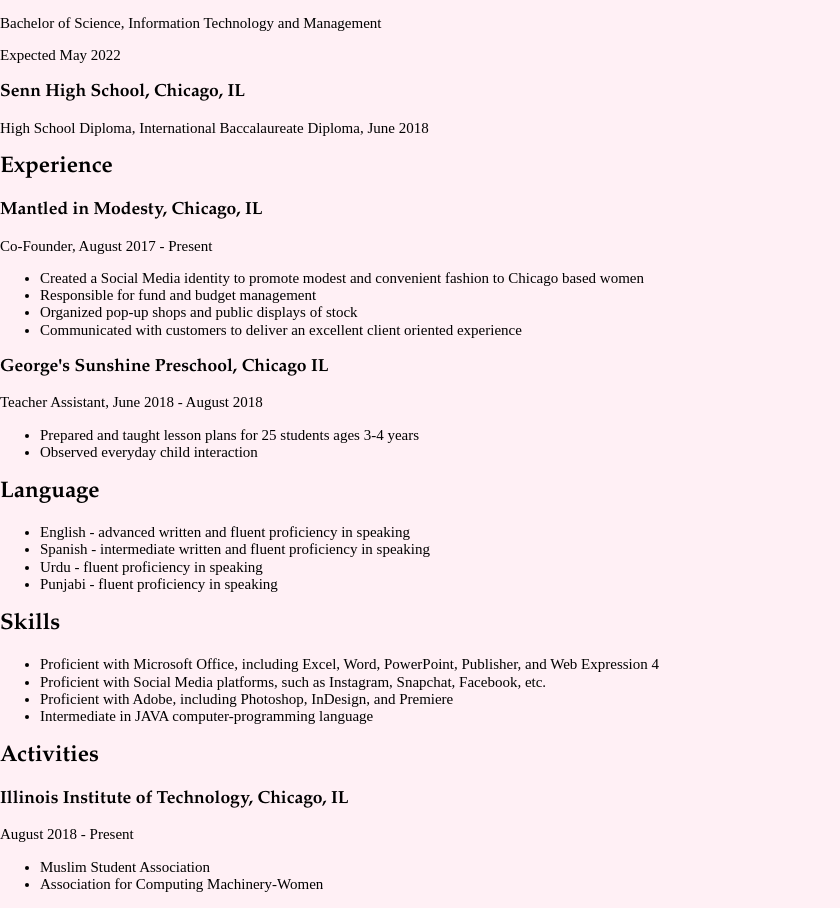
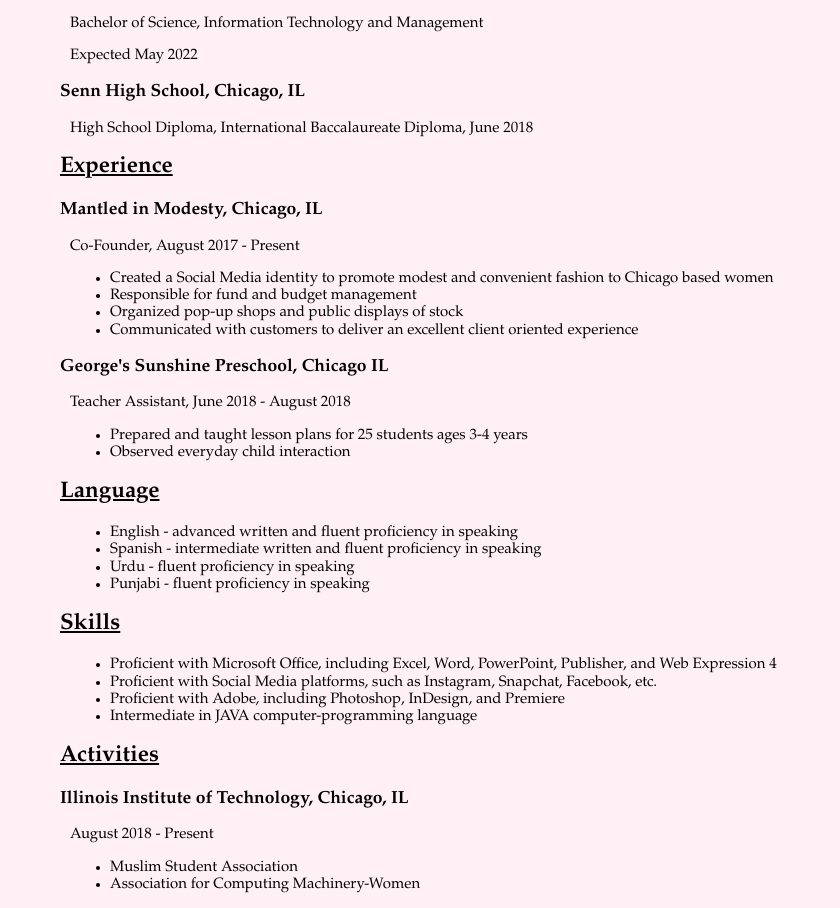
Before and after one commit to khaque1/Project2, a plain HTML site: page resume.html in a window 1280 px wide. Shown: the part 287-1195 px from the top of the page, without its empty margins (0-840 px from the left). Drawn offline with Linux system fonts and the light colour scheme.

Commit message:
changing formats/margin of the resume page

```diff
--- a/css/stylesheet.css
+++ b/css/stylesheet.css
@@ -85,10 +85,16 @@
 
 h2, h3 {
 		font-family: "Palatino Linotype", sans-serif;
+		margin-left: 60px;
+}
+
+h2 {
+		text-decoration: underline;
 }
 
 #email {
 		font-family: "Palatino Linotype", sans-serif;
+		margin-left: 30px;
 }
 
 #bio, #mbio {
@@ -103,3 +109,8 @@
 		font-size: 15px;
 		margin:510px;
 }
+
+#subtext, #bullets {
+		font-family: "Palatino Linotype", sans-serif;
+		margin-left: 70px;
+}
--- a/resume.html
+++ b/resume.html
@@ -7,7 +7,7 @@
 	<link rel="stylesheet" href="css/normalize.css">
 	<link href="https://fonts.googleapis.com/css?family=Shadows+Into+Light" rel="stylesheet">
  </head>
-	<body>
+	<body id="resume">
 		<h1 id="titles"> Kinza Haque | Resume </h1>
 		<nav id= "tabs">
 			<ul id= "tabs">
@@ -24,17 +24,17 @@
 	<section>
 	<h2> Education </h2>
 	<h3> Illinois Institute of Technology, Chicago, IL  </h3>
-	<p> Bachelor of Science, Information Technology and Management </p>
-	<p> Expected May 2022 </p>
+	<p id= "subtext"> Bachelor of Science, Information Technology and Management </p>
+	<p id= "subtext"> Expected May 2022 </p>
 	<h3> Senn High School, Chicago, IL </h3>
-	<p> High School Diploma, International Baccalaureate Diploma, June 2018 </p>
+	<p id= "subtext"> High School Diploma, International Baccalaureate Diploma, June 2018 </p>
 	</section>
 
 	<section>
 	<h2> Experience </h2>
 	<h3> Mantled in Modesty, Chicago, IL </h3>
-	<p> Co-Founder, August 2017 - Present </p>
-		<ul>
+	<p id= "subtext"> Co-Founder, August 2017 - Present </p>
+		<ul id="bullets">
 			<li> Created a Social Media identity to promote modest and convenient fashion to Chicago based women </li>
 			<li> Responsible for fund and budget management </li>
 			<li> Organized pop-up shops and public displays of stock </li>
@@ -42,8 +42,8 @@
 		</ul>
 
 	<h3> George's Sunshine Preschool, Chicago IL </h3>
-	<p> Teacher Assistant, June 2018 - August 2018 </p>
-		<ul>
+	<p id= "subtext"> Teacher Assistant, June 2018 - August 2018 </p>
+		<ul id="bullets">
 			<li> Prepared and taught lesson plans for 25 students ages 3-4 years </li>
 			<li> Observed everyday child interaction </li>
 		</ul>
@@ -51,7 +51,7 @@
 
 	<section>
 	<h2> Language </h2>
-		<ul>
+		<ul id="bullets">
 			<li> English - advanced written and fluent proficiency in speaking </li>
 			<li> Spanish - intermediate written and fluent proficiency in speaking </li>
 			<li> Urdu - fluent proficiency in speaking </li>
@@ -61,7 +61,7 @@
 
 	<section>
 	<h2> Skills </h2>
-		<ul>
+		<ul id="bullets">
 			<li> Proficient with Microsoft Office, including Excel, Word, PowerPoint, Publisher, and Web Expression 4 </li>
 			<li> Proficient with Social Media platforms, such as Instagram, Snapchat, Facebook, etc. </li>
 			<li> Proficient with Adobe, including Photoshop, InDesign, and Premiere </li>
@@ -72,8 +72,8 @@
 	<section>
 	<h2> Activities </h2>
 	<h3> Illinois Institute of Technology, Chicago, IL </h3>
-	<p> August 2018 - Present </p>
-		<ul>
+	<p id= "subtext"> August 2018 - Present </p>
+		<ul id="bullets">
 			<li> Muslim Student Association </li>
 			<li> Association for Computing Machinery-Women </li>
 		</ul>
```
